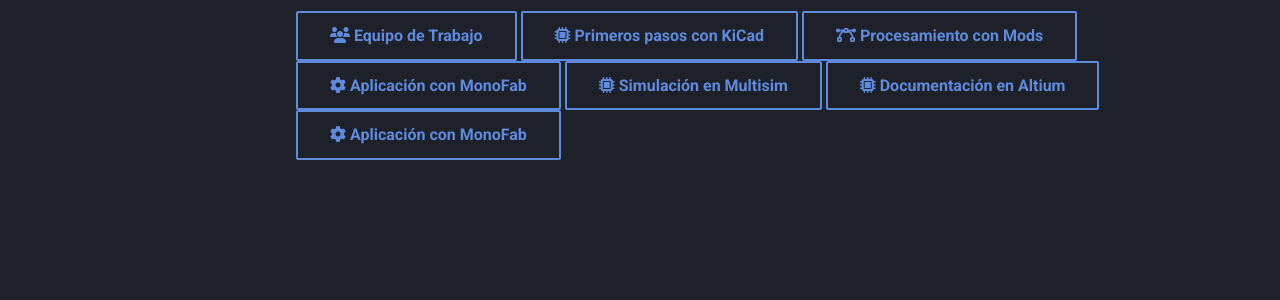
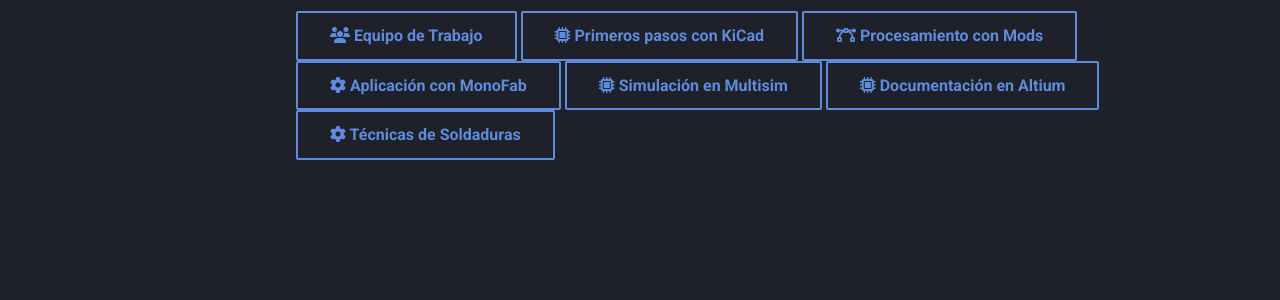
Before and after one commit to Joy-2307/Producci-n-Electr-nica-JIGR, an MkDocs documentation site: the page built from docs/index.md, in a window 1280 px wide. Shown: the part 455-755 px from the top of the page. Built offline with MkDocs 1.6.1 and Material for MkDocs 9.7.7, drawn with Linux system fonts in a browser that asks for light colours.

Commit message:
Update index.md

```diff
--- a/docs/index.md
+++ b/docs/index.md
@@ -16,4 +16,4 @@ Descubre las diferentes secciones del portafolio:
 [<i class="fa-solid fa-gear"></i> Aplicación con MonoFab](Roland MonoFab.md){ .md-button .md-button }
 [<i class="fa-solid fa-microchip"></i> Simulación en Multisim](Doc Multisim.md){ .md-button .md-button }
 [<i class="fa-solid fa-microchip"></i> Documentación en Altium](Doc Altium.md){ .md-button .md-button }
-[<i class="fa-solid fa-gear"></i> Aplicación con MonoFab](Doc Soldaduras.md){ .md-button .md-button }
+[<i class="fa-solid fa-gear"></i> Técnicas de Soldaduras](Doc Soldaduras.md){ .md-button .md-button }
```
